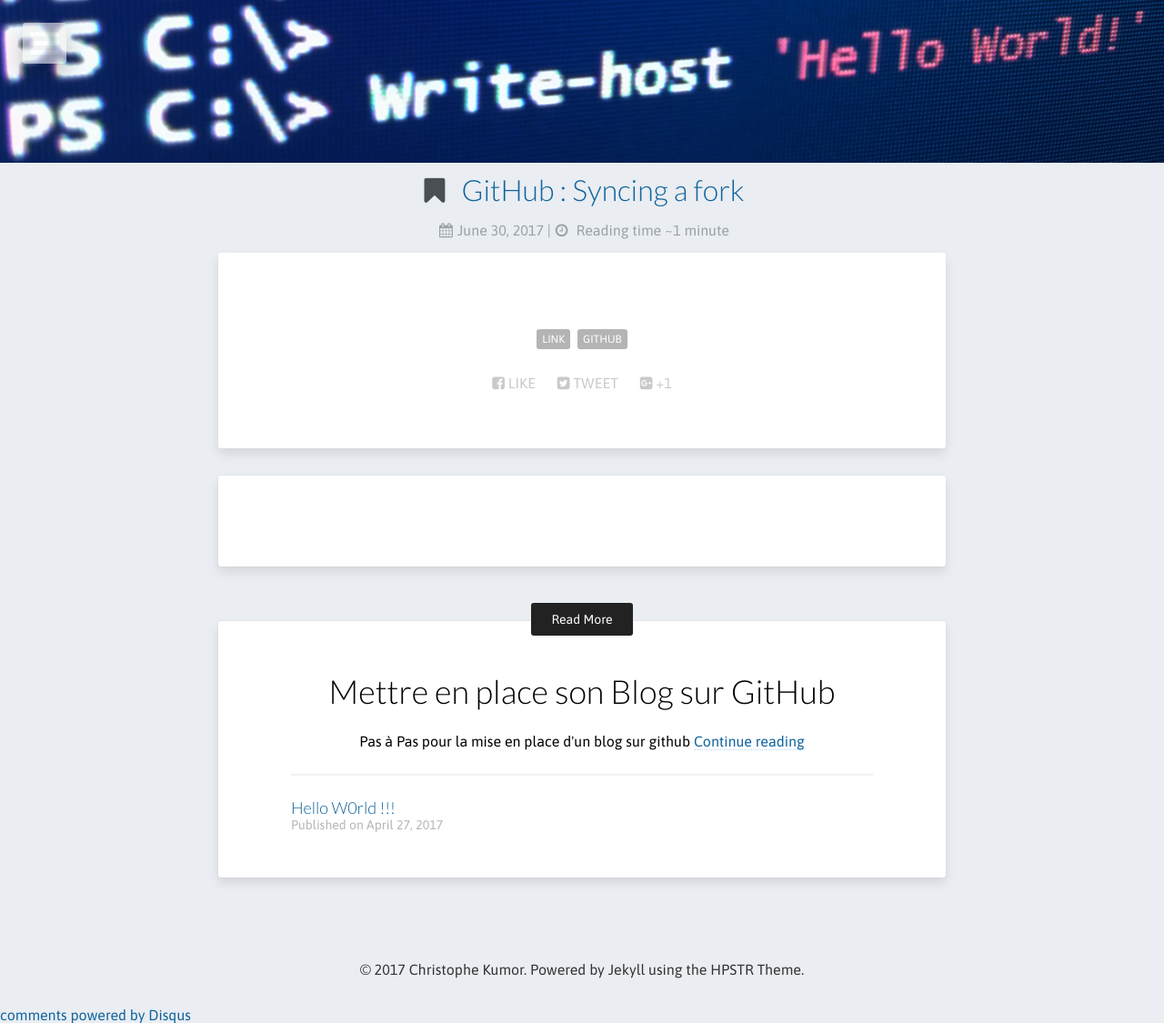
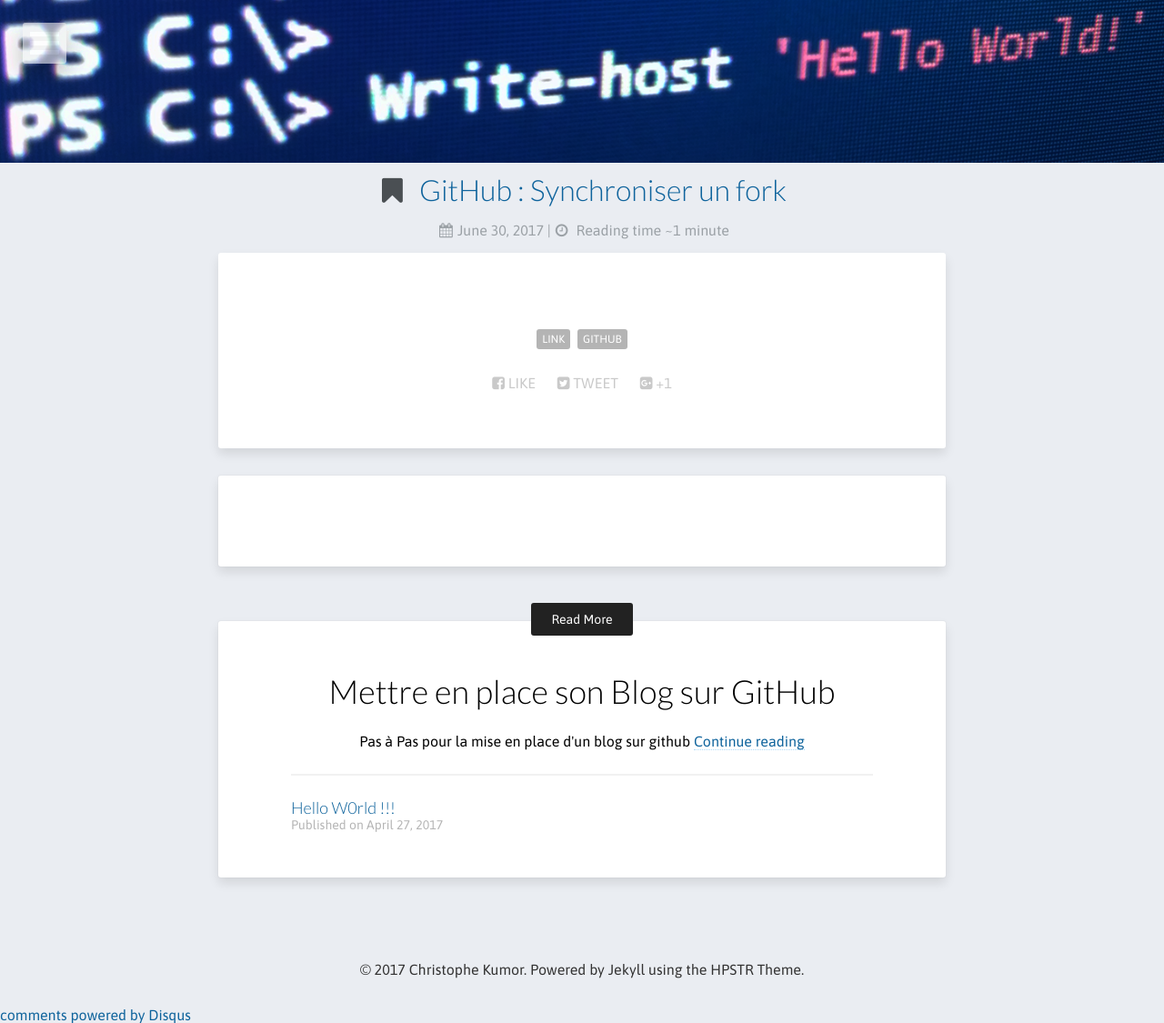
Before and after one commit to christophekumor/christophekumor.github.io, a Jekyll site: the page built from _posts/2017/2017-06-30-links.md, in a window 1280 px wide. Shown: the whole page at 91% size. Built offline with Jekyll 4.4.1, drawn with Linux system fonts in a browser that asks for light colours; nearby versions of some CDN libraries; comment, search, counter and statistics services are not loaded.

Commit message:
Modification titre

```diff
--- a/_posts/2017/2017-06-30-links.md
+++ b/_posts/2017/2017-06-30-links.md
@@ -1,7 +1,7 @@
 ---
 layout: post
-title: "GitHub : Syncing a fork"
-description: "Syncing a fork"
+title: "GitHub : Synchroniser un fork"
+description: "Synchroniser un fork"
 tags: [link,github]
 comments: true
 link: https://help.github.com/articles/syncing-a-fork/
```
